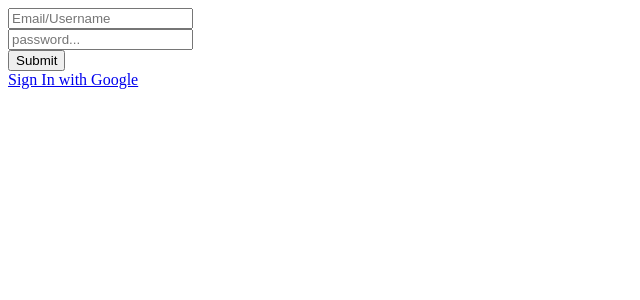
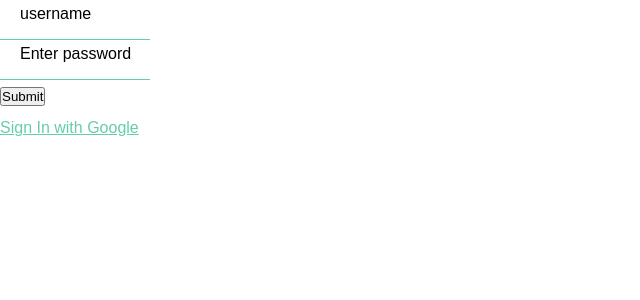
Before and after one commit to alexluong/react-social-auth, a React (Create React App) app: page /sign-in in a window 1280 px wide. Shown: the top 300 px of the page, without its empty margins (0-640 px from the left). Built offline with nearby package versions, Linux system fonts and the light colour scheme.

Commit message:
Animated Input Component

```diff
--- a/package.json
+++ b/package.json
@@ -12,7 +12,8 @@
     "react-scripts": "1.1.4",
     "redux": "^4.0.0",
     "redux-form": "^7.3.0",
-    "redux-thunk": "^2.2.0"
+    "redux-thunk": "^2.2.0",
+    "styled-components": "^3.2.6"
   },
   "scripts": {
     "start": "react-scripts start",
--- /dev/null
+++ b/src/components/Buttons/Button.js
@@ -0,0 +1,7 @@
+import styled from 'styled-components';
+
+const Button = styled.button`
+  background-color: mediumslateblue;
+`;
+
+export { Button };
--- /dev/null
+++ b/src/components/Buttons/LinkButton.js
@@ -0,0 +1,7 @@
+import styled from 'styled-components';
+
+const LinkButton = styled.a`
+  color: mediumaquamarine;
+`;
+
+export { LinkButton };
--- /dev/null
+++ b/src/components/Buttons/index.js
@@ -0,0 +1,2 @@
+export * from './Button';
+export * from './LinkButton';
--- /dev/null
+++ b/src/components/Inputs/TextInput.js
@@ -0,0 +1,93 @@
+import React  from 'react';
+import styled from 'styled-components';
+
+const Wrapper = styled.label`
+  display: inline-block;
+  position: relative;
+  width: 150px;
+`;
+
+const Input = styled.input`
+  display: block;
+  width: 100%;
+  height: 40px;
+  padding: 0 20px 0 20px;
+
+  border: none;
+  border-bottom: 1px solid mediumaquamarine;
+
+  &::placeholder {
+    opacity: 0;
+	  transition: opacity .2s ease-out;
+  }
+
+  &:not(:placeholder-shown) ~ span > span {
+    opacity: 0;
+    bottom: 10px;
+  }
+
+  &:focus {
+    outline: none;
+
+    &::placeholder {
+      opacity: 1;
+	    transition-delay: .2s;
+    }
+
+    & ~ span:after {
+      height: 100%;
+      opacity: 1;
+    }
+
+    & ~ span > span {
+      bottom: calc(40px + .5em);
+    }
+  }
+`;
+
+const Box = styled.span`
+  width: 100%;
+  height: 40px;
+  pointer-events: none;
+  cursor: text;
+
+  position: absolute;
+  bottom: 0;
+  left: 0;
+  &:after {
+    content: "";
+    width: 100%;
+    height: 0;
+
+    position: absolute;
+    bottom: 0;
+    left: 0;
+
+    opacity: 0;
+    border: 1px solid mediumaquamarine;
+
+    will-change: opacity, height;
+    transition: height .2s ease-out, opacity .2s ease-out;
+  }
+`;
+
+const Label = styled.span`
+  position: absolute;
+  left: 20px;
+  bottom: 10px;
+  pointer-events: none;
+
+  will-change: bottom, opacity;
+  transition: bottom .2s cubic-bezier(0.9,-0.15, 0.1, 1.15), opacity .2s ease-out;
+`;
+
+const TextInput = ({ label, ...rest }) => (
+  <Wrapper>
+    <Input {...rest} />
+    <Box>
+      <Label>{ label }</Label>
+    </Box>
+  </Wrapper>
+);
+
+export { TextInput };
--- /dev/null
+++ b/src/components/Inputs/index.js
@@ -0,0 +1 @@
+export * from './TextInput';
--- /dev/null
+++ b/src/config/theme/base.js
@@ -0,0 +1,27 @@
+import { injectGlobal } from 'styled-components';
+
+injectGlobal`
+  *,
+  *::after,
+  *::before {
+    margin: 0;
+    padding: 0;
+    box-sizing: inherit;
+    z-index: 1;
+  }
+  html, body {
+    height: 100%;
+    width: 100%;
+  }
+  html {
+    font-size: 62.5%; /* defines 1rem = 10px */
+  }
+  body {
+    box-sizing: border-box;
+    font-family: sans-serif;
+    font-weight: 400;
+    font-size: 1.6rem;
+    line-height: 2;
+    color: #000;
+  }
+`;
--- /dev/null
+++ b/src/config/theme/index.js
@@ -0,0 +1 @@
+import './base';
--- a/src/hoc/checkAuth.js
+++ b/src/hoc/checkAuth.js
@@ -10,7 +10,6 @@ const requireAuth = (WrappedComponent, login, redirect = 'sign-in', checkWithSer
     };
 
     componentDidMount() {
-      console.log(redirect);
       const token = getAccessToken();
       if (!token) {
         if (login) {
--- a/src/index.js
+++ b/src/index.js
@@ -1,3 +1,5 @@
+import 'config/theme';
+
 import React                            from 'react';
 import ReactDOM                         from 'react-dom';
 import { Provider }                     from 'react-redux';
--- a/src/pages/auth/SignInForm.js
+++ b/src/pages/auth/SignInForm.js
@@ -1,6 +1,8 @@
 import React                from 'react';
 import { Field, reduxForm } from 'redux-form'
 import { func }             from 'prop-types';
+
+import { TextInput } from 'components/Inputs';
 
 class SignInForm extends React.Component {
   static propTypes = {
@@ -8,13 +10,15 @@ class SignInForm extends React.Component {
   };
 
   renderInputField = (field) => {
-    const { input, type, placeholder } = field;
+    const { input, type, placeholder, label } = field;
     return (
       <div>
-        <input
-          {...input}
+        <TextInput
           type={type}
           placeholder={placeholder}
+          label={label}
+          {...input}
+          required
         />
       </div>
     );
@@ -26,11 +30,13 @@ class SignInForm extends React.Component {
       <form onSubmit={handleSubmit}>
         <Field name="username" type="text"
           placeholder="Email/Username"
+          label="Enter email or username"
           component={this.renderInputField}
         />
 
         <Field name="password" type="password"
           placeholder="password..."
+          label="Enter password"
           component={this.renderInputField}
         />
 
--- a/src/pages/auth/SignInPage.js
+++ b/src/pages/auth/SignInPage.js
@@ -2,6 +2,8 @@ import React from 'react';
 
 import { config } from 'config';
 import SignInForm from './SignInForm';
+
+import { LinkButton } from 'components/Buttons';
 
 class SignInPage extends React.Component {
   onSubmit = values => {
@@ -12,7 +14,7 @@ class SignInPage extends React.Component {
     return (
       <div>
         <SignInForm onSubmit={this.onSubmit} />
-        <a href={config.google.start}>Sign In with Google</a>
+        <LinkButton href={config.google.start}>Sign In with Google</LinkButton>
       </div>
     );
   }
```
Also changed, not shown: 1 other file (tests, documents, lock files or other folders).
